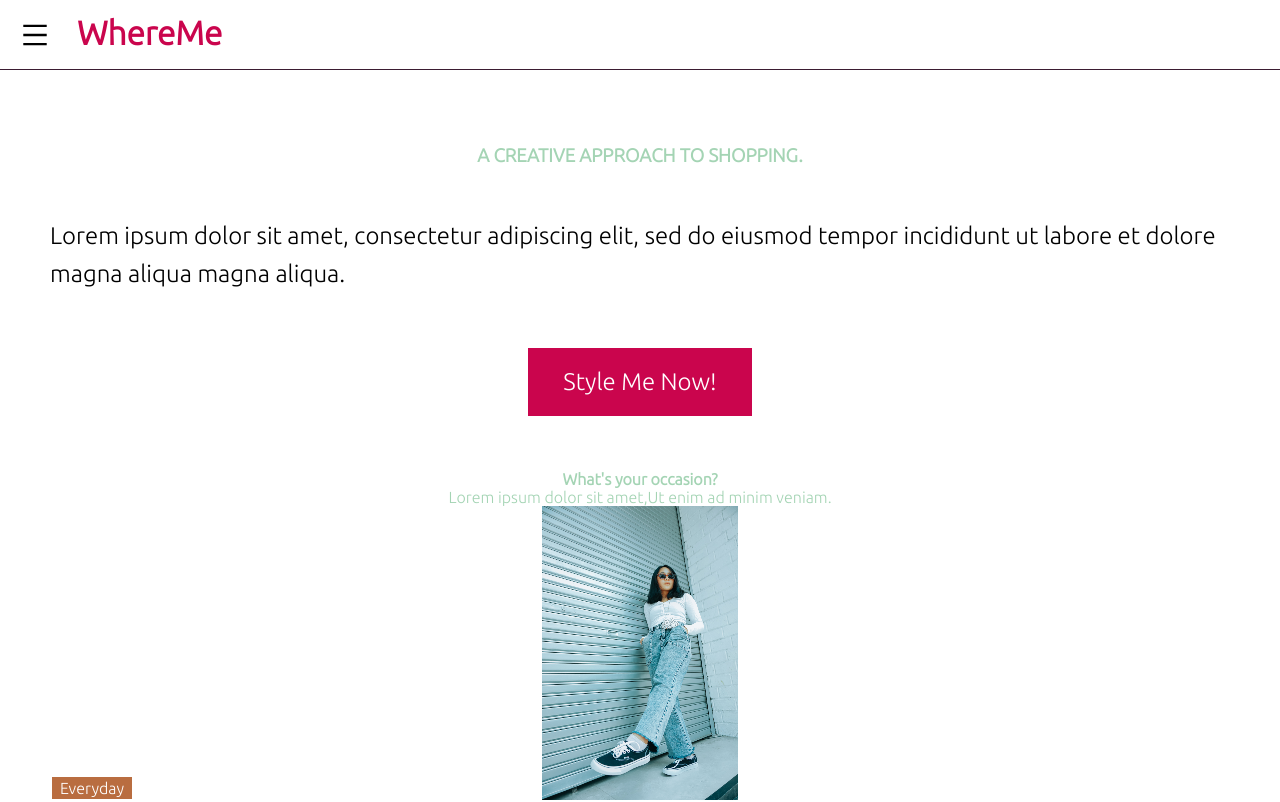
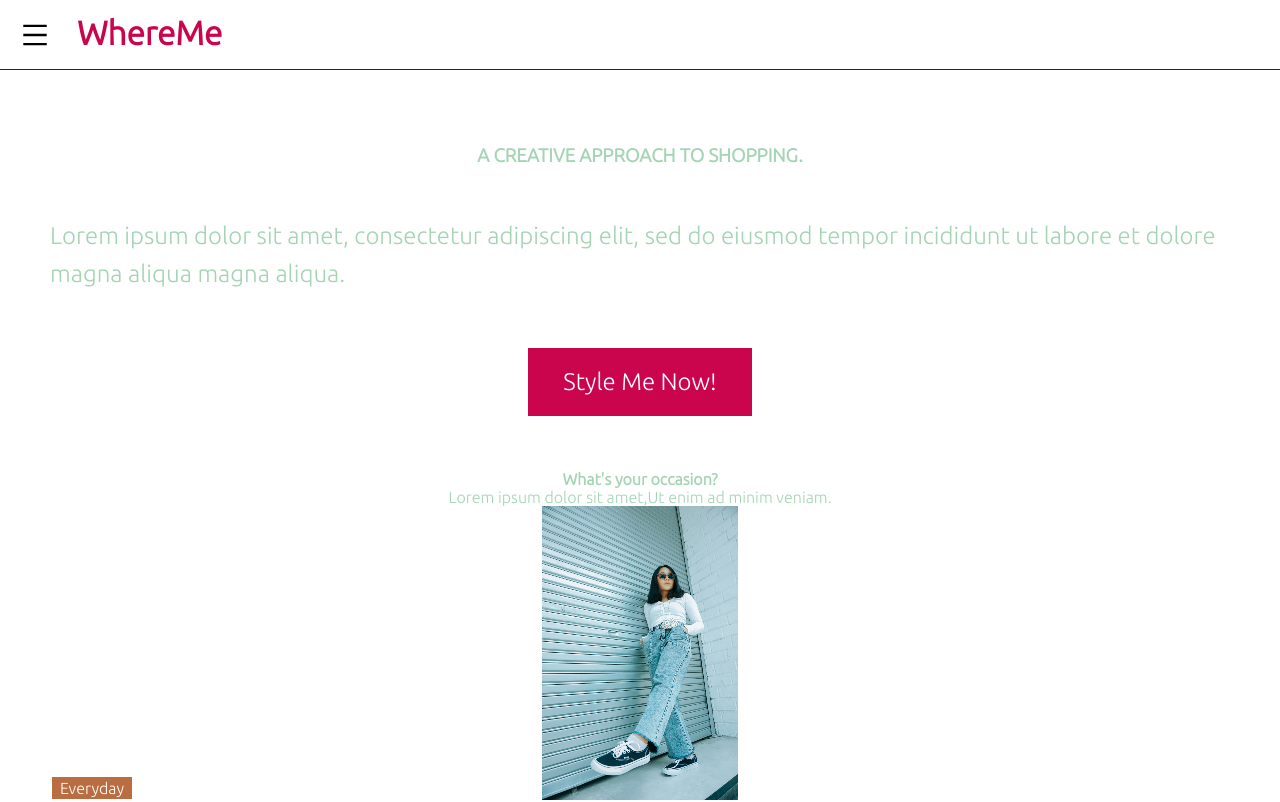
Before and after one commit to mnygit/whereme_project, a React (Create React App) app: page / in a window 1280 px wide. Shown: the top 802 px of the page. Built offline with nearby package versions, Linux system fonts and the light colour scheme; a web font is replaced by a local one.

Commit message:
update font

```diff
--- a/src/index.css
+++ b/src/index.css
@@ -117,6 +117,7 @@
     font-size: 24px;
     padding: 50px;
     line-height: 1.6;
+    color:#A4D4B4;
 }
 
 .btn-center {
```
